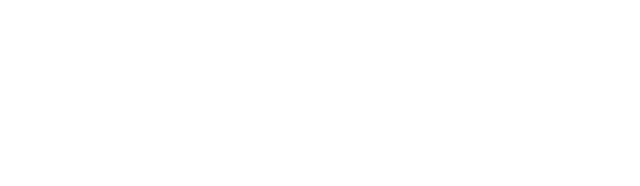
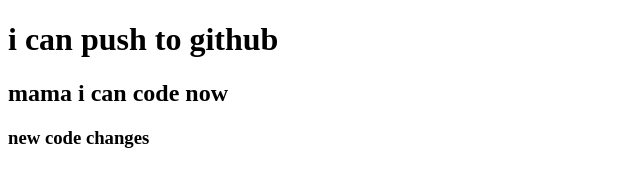
Before and after one commit to Roxy239/my-first-repo, a plain HTML site: page index.html in a window 1280 px wide. Shown: the whole page, without its empty margins (0-640 px from the left). Drawn offline with Linux system fonts and the light colour scheme.

Commit message:
added header

```diff
--- a/index.html
+++ b/index.html
@@ -7,6 +7,8 @@
     <title>my first github repo</title>
 </head>
 <body>
-
+    <h1>i can push to github</h1>
+    <h2>mama i can code now</h2>
+    <h3>new code changes</h3>
 </body>
 </html>
```
